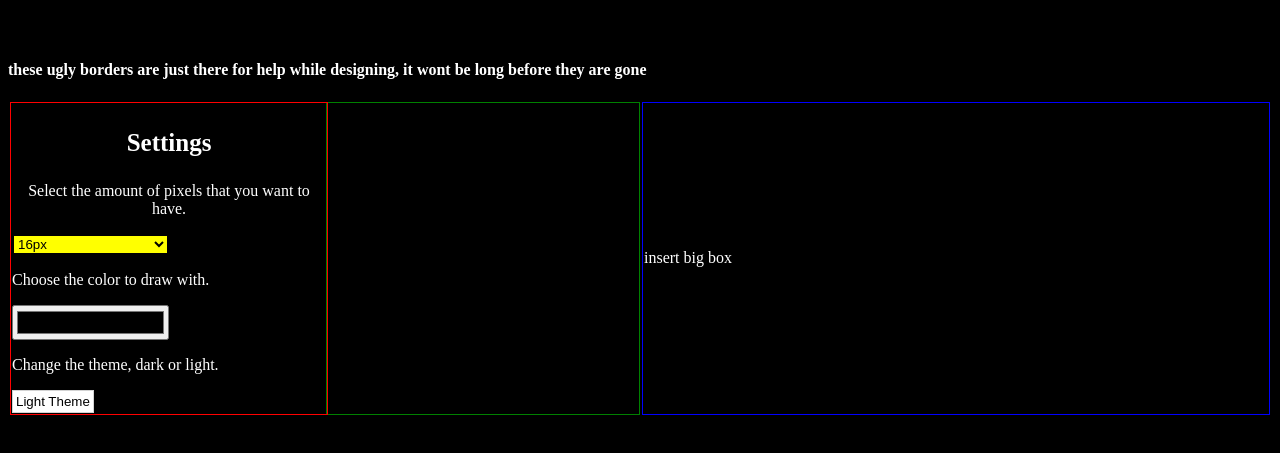
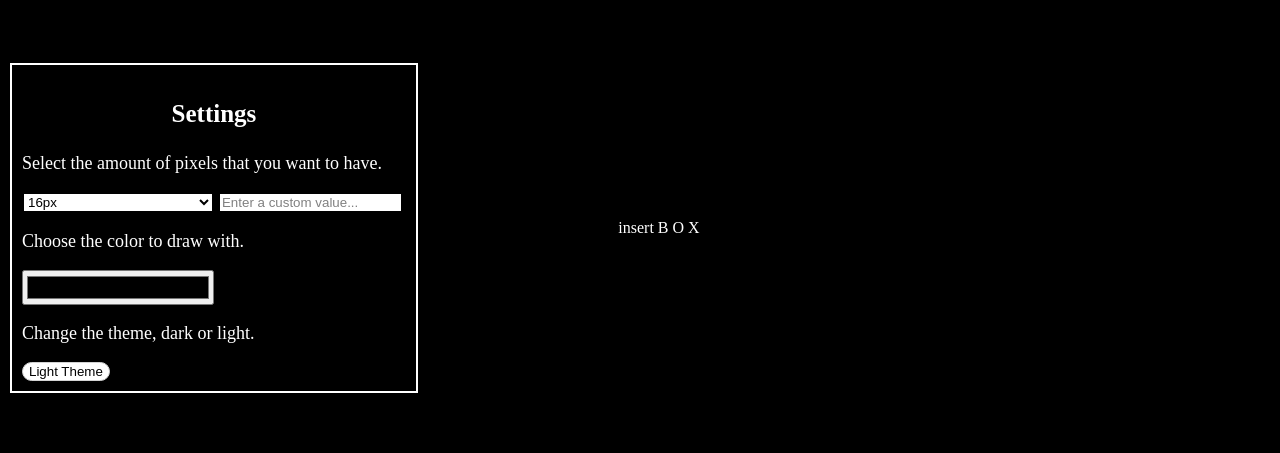
Before and after one commit to UniverseNature/Etch-A-Sketch, a plain HTML site: page index.html in a window 1280 px wide. Both pictures are taken after a click on the button "Dark Theme". Shown: the part 61-514 px from the top of the page. Drawn offline with Linux system fonts and the light colour scheme.

Commit message:
read the desc
added comments, finished the sketch settings, the theme changer works properly

```diff
--- a/index.html
+++ b/index.html
@@ -1,40 +1,61 @@
 <!DOCTYPE html>
 <html>
     <head>
+
+        <!--Linking the favicon.-->
+
         <link rel="icon" href="https://www.flaticon.com/svg/static/icons/svg/522/522118.svg">
+
+        <!--Title, shown in the tab at the top of the browser window.-->
+
         <title>Etch-A-Sketch</title>
+
+        <!--Linking the CSS-->
+
         <link rel="stylesheet" href="style.css" type="text/css">
     </head>
     <body id="body">
         <header>
             <h1>Etch-A-Sketch</h1>
-            <h4>these ugly borders are just there for help while designing, it wont be long before they are gone</h4>
         </header>
         <main>
+
+            <!--These are the elements for the settings, shown on the right of the screen.-->
+
             <table>
                 <tr>
                     <td id="sketchSettings">
                         <p id="titleSketchSettings">Settings</p>
-                        <p id="pxAmountLabel">Select the amount of pixels that you want to have.</p>
+                        <p>Select the amount of pixels that you want to have.</p>
                         <select name="pxAmount" id="pxAmount">
                             <option value="16px">16px</option>
                             <option value="50px">50px</option>
                             <option value="100px">100px</option>
                             <option value="custom">Custom</option>
                         </select>
+                        <input id="inputCustomValue" type="text" placeholder="Enter a custom value...">
                         <p id="colorChooserLabel">Choose the color to draw with.</p>
                         <input type="color" id="colorChooser">
                         <p id="themeChangerLabel">Change the theme, dark or light.</p>
                         <button id="themeChangerDark" type="button" onclick="themeChangerDark()">Dark Theme</button>
                         <button id="themeChangerLight" type="button" onclick="themeChangerLight()">Light Theme</button>
                     </td>
+
+                    <!--A cell to act like a margin between the settings and the main area, becuz margin wasn't working fsr.-->
+
                     <td id="gapMaintainer101"></td>
+
+                    <!--The main area.-->
+
                     <td id="container">
-                    </center>insert big box</center>
+                        insert B O X
                     </td>
                 </tr>
             </table>
         </main>
+
+        <!--Linking the JavaScript-->
+
         <script src="script.js"></script>
     </body>
 </html>
--- a/script.js
+++ b/script.js
@@ -1,16 +1,28 @@
 let message = "If it is possible, keep your browser's zoom level at 100%. It will help the website look better.";
 //alert(message);
+
+// A function, called when we want to change the theme to DARK.
 
 function themeChangerDark(){
    document.body.style.backgroundColor = "black";
    document.body.style.color = "white";
    document.getElementById("themeChangerDark").style.display = "none";
    document.getElementById("themeChangerLight").style.display = "inline";
+   document.getElementById("sketchSettings").style.border = "2px solid white";
+   document.getElementById("pxAmount").style.backgroundColor = "white";
+   document.getElementById("inputCustomValue").style.backgroundColor = "white";
+   document.getElementById("inputCustomValue").style.border = "2px solid black";
 }
+
+// A function, called when we want to change the theme to LIGHT.
 
 function themeChangerLight(){
     document.body.style.backgroundColor = "lightyellow";
     document.body.style.color = "black";
     document.getElementById("themeChangerLight").style.display = "none";
     document.getElementById("themeChangerDark").style.display = "inline";
+    document.getElementById("sketchSettings").style.border = "2px solid black";
+    document.getElementById("pxAmount").style.backgroundColor = "lightyellow";
+    document.getElementById("inputCustomValue").style.backgroundColor = "lightyellow";
+    document.getElementById("inputCustomValue").style.border = "2px solid black";
 }
--- a/style.css
+++ b/style.css
@@ -1,21 +1,32 @@
-bodys{background-color:lightyellow;}
+/* Just some stuff to get us started. */
+
+body{background-color:lightyellow;}
 
 header h1{text-align: center;
     margin-bottom:5%}
 
+p{font-size:18px;}
+
+/* Actual CSS */
+
+/* Sketch settings, start point. */
+
 #sketchSettings{float:left;
     width:100%;
-    border:1px solid red;}
+    border:2px solid black;
+    padding:10px;}
 
 #titleSketchSettings{font-size:25px;
     text-align:center;
     font-weight:700;}
 
-#pxAmountLabel{text-align:center;}
+#pxAmount{width:50%;
+    background-color: lightyellow;
+    border:2px solid black;}
 
-#pxAmount{width:50%;
-    background-color:yellow;
-    border:2px solid black;}
+#inputCustomValue{background-color:lightyellow;}
+
+#inputCustomValue::placeholder{color:gray;}
 
 #colorChooser{width:50%;
     height:35px;}
@@ -30,10 +41,16 @@ header h1{text-align: center;
     background-color:white;
     border:1px solid lightgray;
     display:none;
-    padding:3px}
+    border-radius:100px;}
 
-#gapMaintainer101{width:25%;
-    border:1px solid green;}
+/* Sketch settings, end point. */
 
-#container{width:50%;
-    border:1px solid blue;}
+/* Maintain the gap between the main area and the Sketch Settings*/
+
+#gapMaintainer101{width:20%}
+
+/* Main area, start point. */
+
+#container{width:45%;}
+
+/* Main area, end point. */
```
